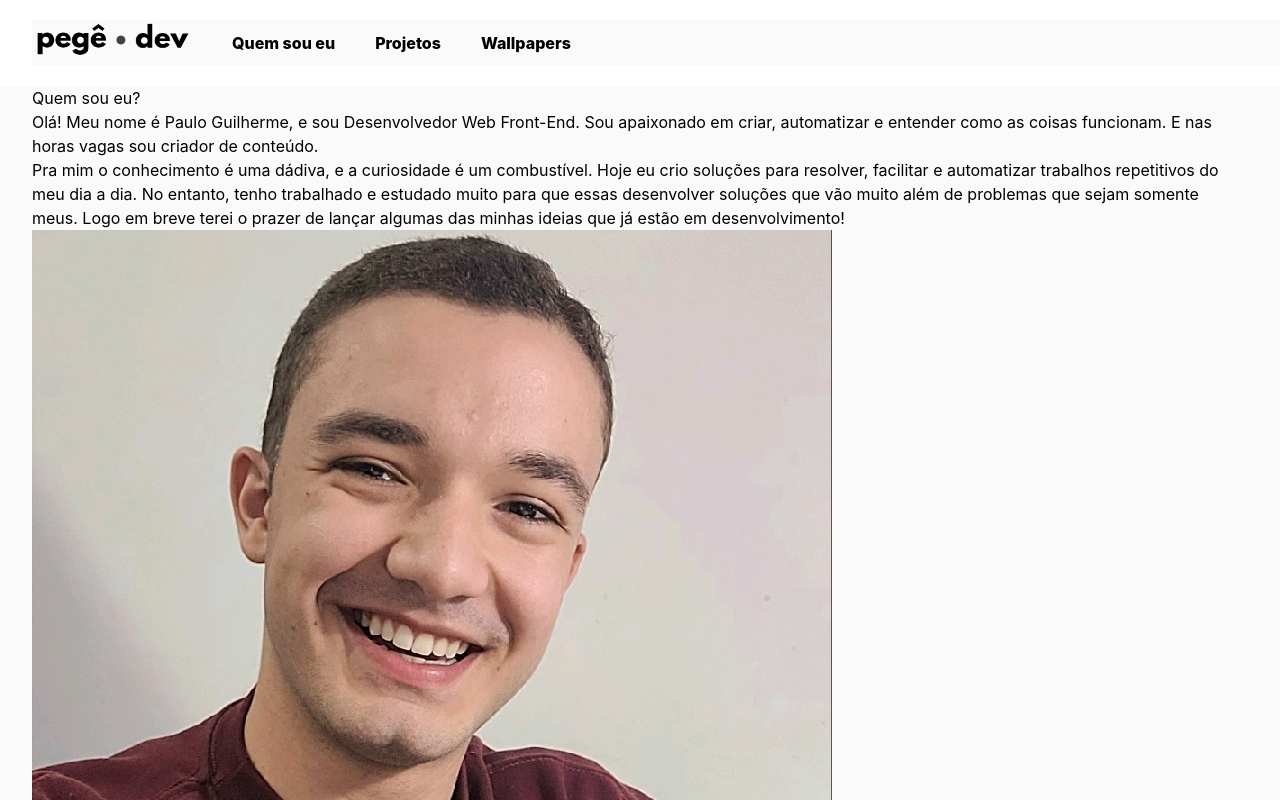
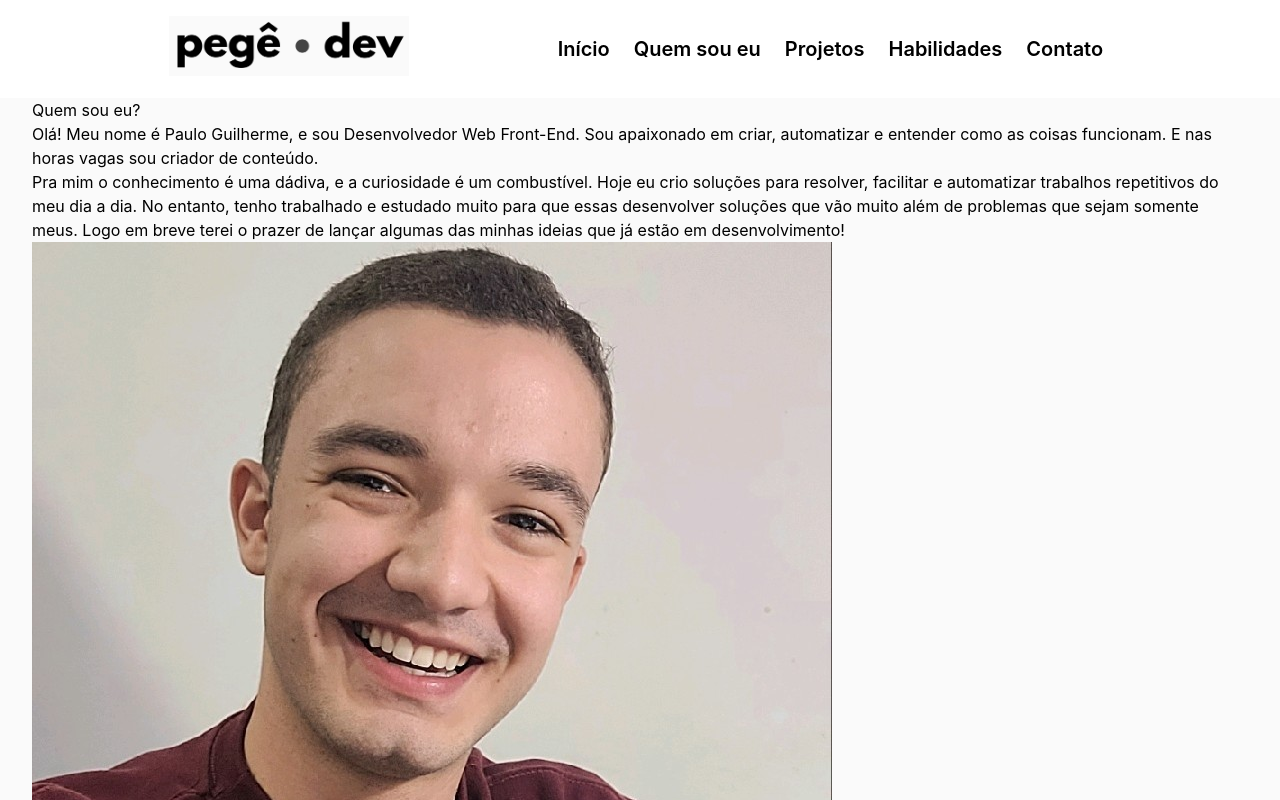
Before and after one commit to pguilhermef/pguilherme-portfolio, a Next.js app: page / in a window 1280 px wide. Shown: the top 800 px of the page. Built offline with nearby package versions, Linux system fonts and the light colour scheme.

Commit message:
refactor: Fix the color bug on Navbar and create more links

```diff
--- a/components/Navbar.js
+++ b/components/Navbar.js
@@ -3,34 +3,48 @@ import Link from "next/link";
 import logo_light from "../public/logo_images/logo_light.png"
 
 const navigation = [
-  { name: 'Quem sou eu', href: '/' },
-  { name: 'Projetos', href: '/projects' },
-  { name: 'Wallpapers', href: '/wallpapers' },
+  { name: 'Início', href: '#home' },
+  { name: 'Quem sou eu', href: '#about' },
+  { name: 'Projetos', href: '#projects' },
+  { name: 'Habilidades', href: '#skills' },
+  { name: 'Contato', href: '#contact' },
 ]
+
+// To do: Criar menu responsivo para telas menores.
 
 function Navbar() {
   return (
-    <div className="flex justify-around sm:justify-start items-center mt-2 mb-5 ml-5 sm:my-5 sm:ml-8 bg-logo">
-      <div className="w-40">
-        <Link href='/'>
+    <nav className="">
+      <div className="mx-3 p-4">
+        <div className="flex justify-between xl:justify-evenly">
+
+          <div className="flex justify-start items-center">
+            <div className="flex jus w-40 xl:w-60">
+                <Link href='/' className="light">
                   <a>
                   <Image
                     src={logo_light}
                     alt="logo_light"
+                    className=""
                   />
                   </a>
                 </Link>
               </div>
-      <div className="sm:ml-10">
+          </div>
+
+          <div className="flex justify-end items-center">
+            <div className="hidden md:flex justify-end items-center space-x-1 xl:space-x-2">
               {navigation.map((item) => (
-        <Link key={item.name} href={item.href}>
-          <a className="font-extrabold mr-2 md:mr-4 xl:mr-10">
+                  <a key={item.name} href={item.href} className="py-4 px-2 font-semibold xl:text-xl text-gray-700 hover:text-black transition duration-300">
                     {item.name}
                   </a>
-        </Link>
               ))}
               </div>
           </div>
+
+        </div>
+      </div>
+    </nav>
   )
 }
 
```
Lines whose indentation alone changed are shown as unchanged.
